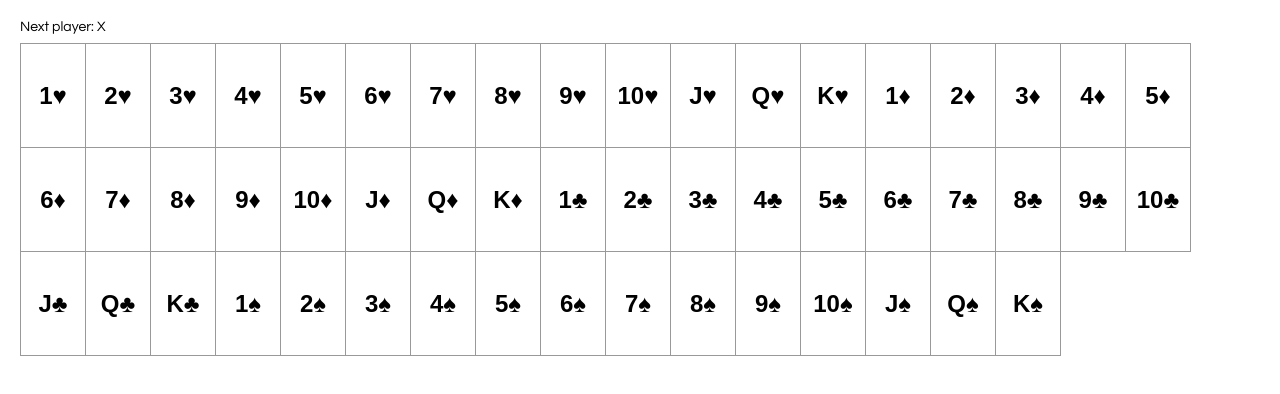
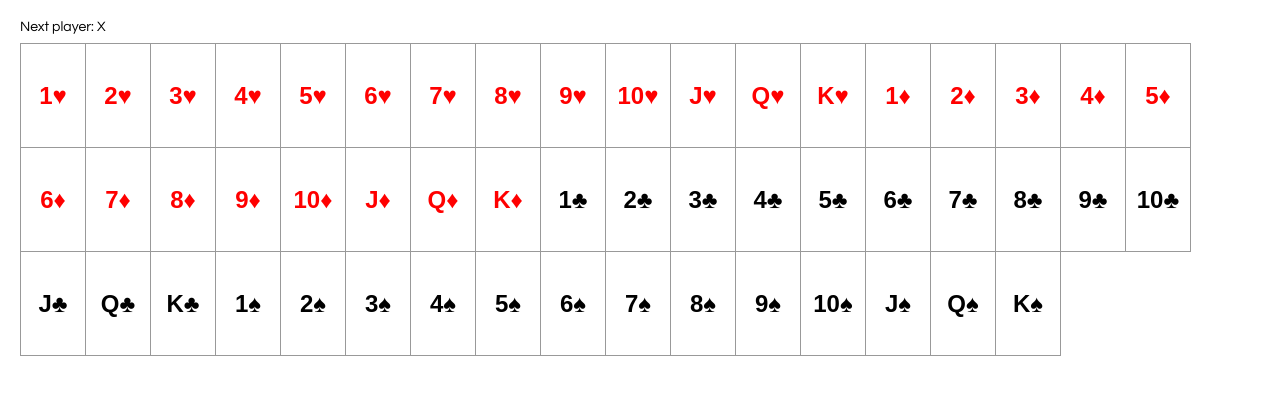
Before and after one commit to doubledoors/concentration, a React app: page / in a window 1280 px wide. Built offline with nearby package versions, Linux system fonts and the light colour scheme.

Commit message:
Add classNames to give hearts and diamonds the class of 'red'

```diff
--- a/src/Board.js
+++ b/src/Board.js
@@ -17,18 +17,11 @@ class Board extends React.Component {
 
     for( let s = 0; s < this.suits.length; s++ ) {
       for( let n = 0; n < this.ranks.length; n++ ) {
-
         deck.push(<Card rank={this.ranks[n]} suit={this.suits[s]} />);
       }
     }
 
     return deck;
-  }
-
-  renderDeck() {
-    for( let i = 0; i < this.state.deck.length; i++ ) {
-      return <Card rank={this.state.deck[i].rank} suit={this.state.deck[i].suit} />;
-    }
   }
 
   render() {
--- a/src/Card.js
+++ b/src/Card.js
@@ -1,12 +1,19 @@
 import React, { Component } from 'react';
+var classNames = require( 'classnames' );
 
 class Card extends React.Component {
 
   render() {
+
+    let classes = classNames( this.props.className, {
+        'card': true,
+        'red': this.props.suit === "♥" || this.props.suit === "♦"
+    } );
+
     return (
-      <button className="card">
-        <span class="rank">{this.props.rank}</span>
-        <span class="suit">{this.props.suit}</span>
+      <button className={classes}>
+        <span className="rank">{this.props.rank}</span>
+        <span className="suit">{this.props.suit}</span>
       </button>
     );
   }
--- a/src/Game.css
+++ b/src/Game.css
@@ -42,6 +42,10 @@ ol, ul {
   width: 66px;
 }
 
+.red span{
+  color: red;
+}
+
 .square:focus {
   outline: none;
 }
```
